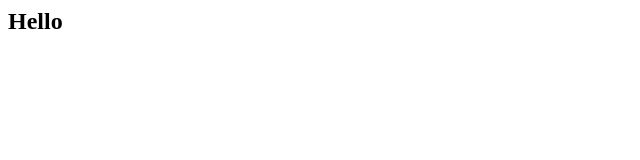
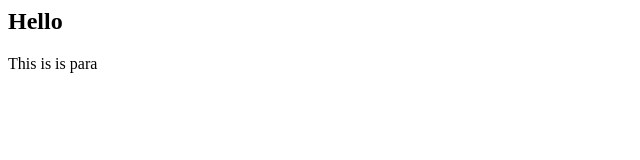
Before and after one commit to ravikand/TestApp, a plain HTML site: page index.html in a window 1280 px wide. Shown: the whole page, without its empty margins (0-640 px from the left). Drawn offline with Linux system fonts and the light colour scheme.

Commit message:
second commit to the project

```diff
--- a/index.html
+++ b/index.html
@@ -3,6 +3,7 @@
           <Body>
 
                      <h2>Hello</h2>
+					 <p>This is is para</p>
           </Body>
 
 </Html>
```
